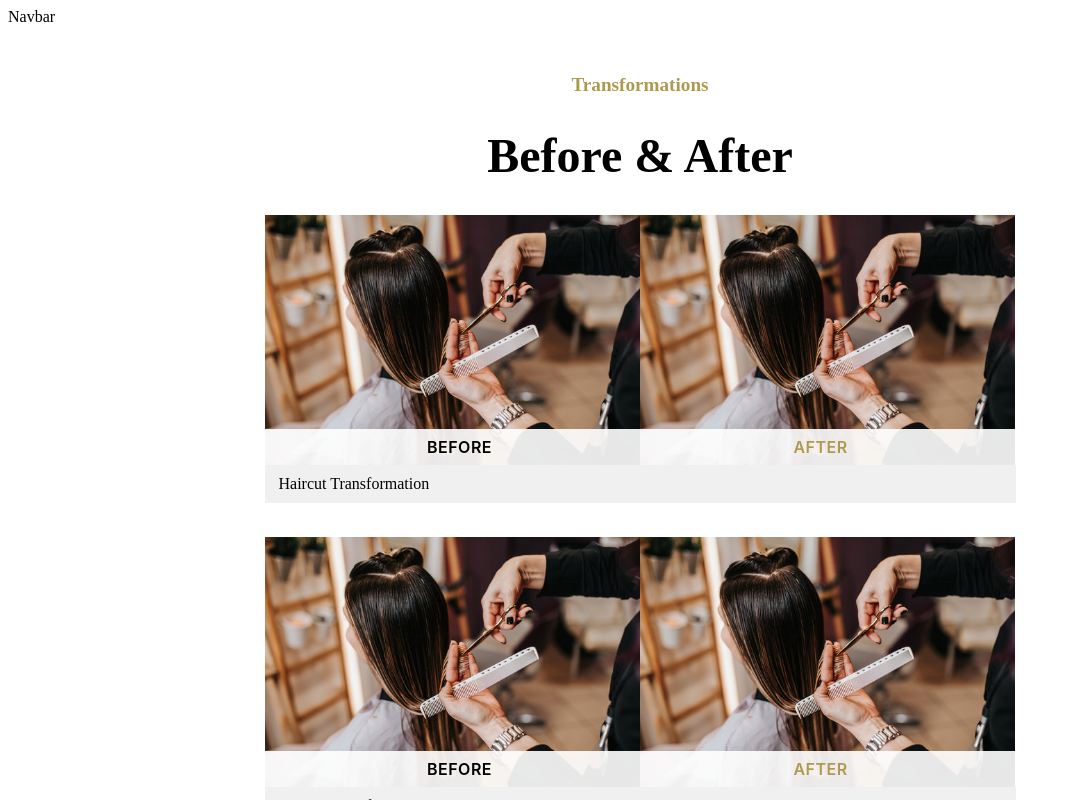
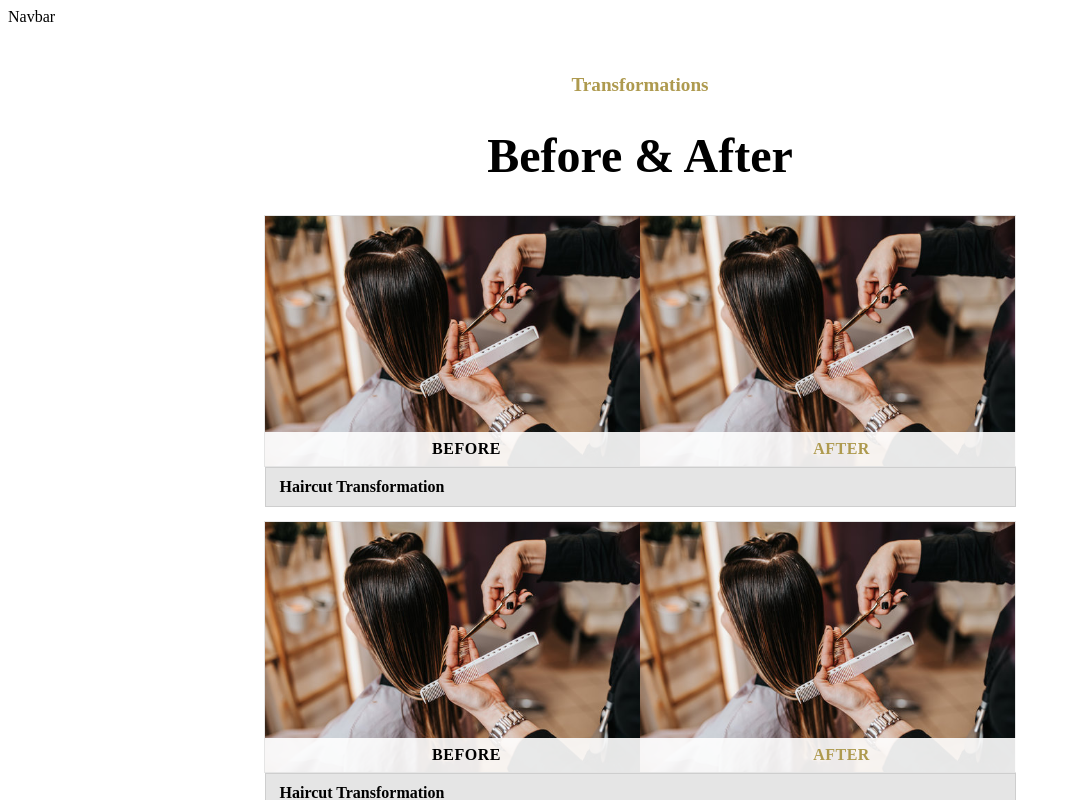
Before and after one commit to seamuscon8/Team4Hack4Impact, a Next.js app: page /before-and-after in a window 1280 px wide. Shown: the top 800 px of the page, without its empty margins (0-1071 px from the left). Built offline with nearby package versions, Linux system fonts and the light colour scheme.

Commit message:
refactor: gallery styles for improved layout

```diff
--- a/src/components/gallery.module.css
+++ b/src/components/gallery.module.css
@@ -1,48 +1,56 @@
 .galleryCard {
+  width: fit-content; /* prevents leaking */
   display: flex;
   flex-direction: column;
   align-items: center;
+  justify-content: center;
   margin-bottom: 20px;
+  margin: 0 auto; /* centers the card horizontally */
 }
 
 .imageContainer {
-  display: flex;
+  display: grid;
+  grid-template-columns: 1fr 1fr;
   position: relative;
+  justify-content: center;
+  align-items: center;
+  width: fit-content; /* ensures overlay matches image width */
+  border: 1px solid rgba(0, 0, 0, 0.1);
 }
 
 .imageContainer img {
-  width: 100%;
+  width: 100%; /* match your Next/Image width */
   height: 250px;
   object-fit: cover;
-  max-width: 400px;
-  margin-bottom: -10px;
+  display: block;
 }
 
 .label {
-  margin-top: 10px;
-  background: rgba(0, 0, 0, 0.06);
+  display: grid;
+  grid-template-columns: 1fr 1fr;
+  margin-top: 0px;
+  background: rgba(0, 0, 0, 0.1);
   color: black;
   padding: 10px 14px;
   font-size: 1rem;
-  font-weight: 500;
-  width: 723px;
-  display: block;
+  font-weight: 600;
+  width: 100%;
+  max-width: 721px;
+  border: 1px solid rgba(0, 0, 0, 0.1);
 }
 
 .overlay {
   position: absolute;
-  bottom: -10px;
+  bottom: 0;
   left: 0;
-  width: 722px;
-  display: grid;
-  grid-template-columns: 1fr 1fr;
+  width: 100%; /* spans across both images */
+  display: grid; /* turns it into a grid */
+  grid-template-columns: 1fr 1fr; /* two equal columns */
   text-align: center;
   padding: 8px 14px;
   background: rgba(255, 255, 255, 0.9);
   font-size: 1rem;
-  font-family: "Inter", sans-serif;
   font-weight: 600;
-  z-index: 2;
 }
 
 .beforeText {
```
